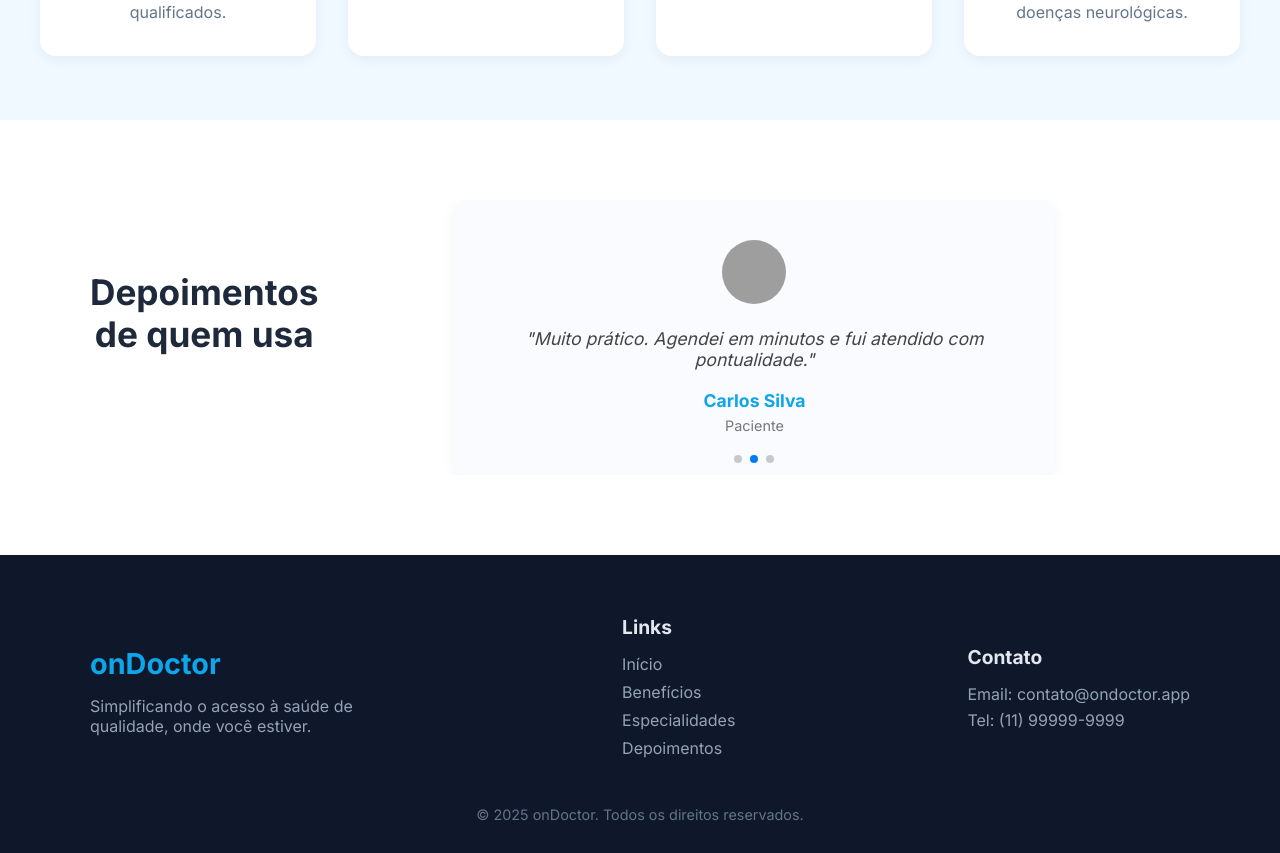
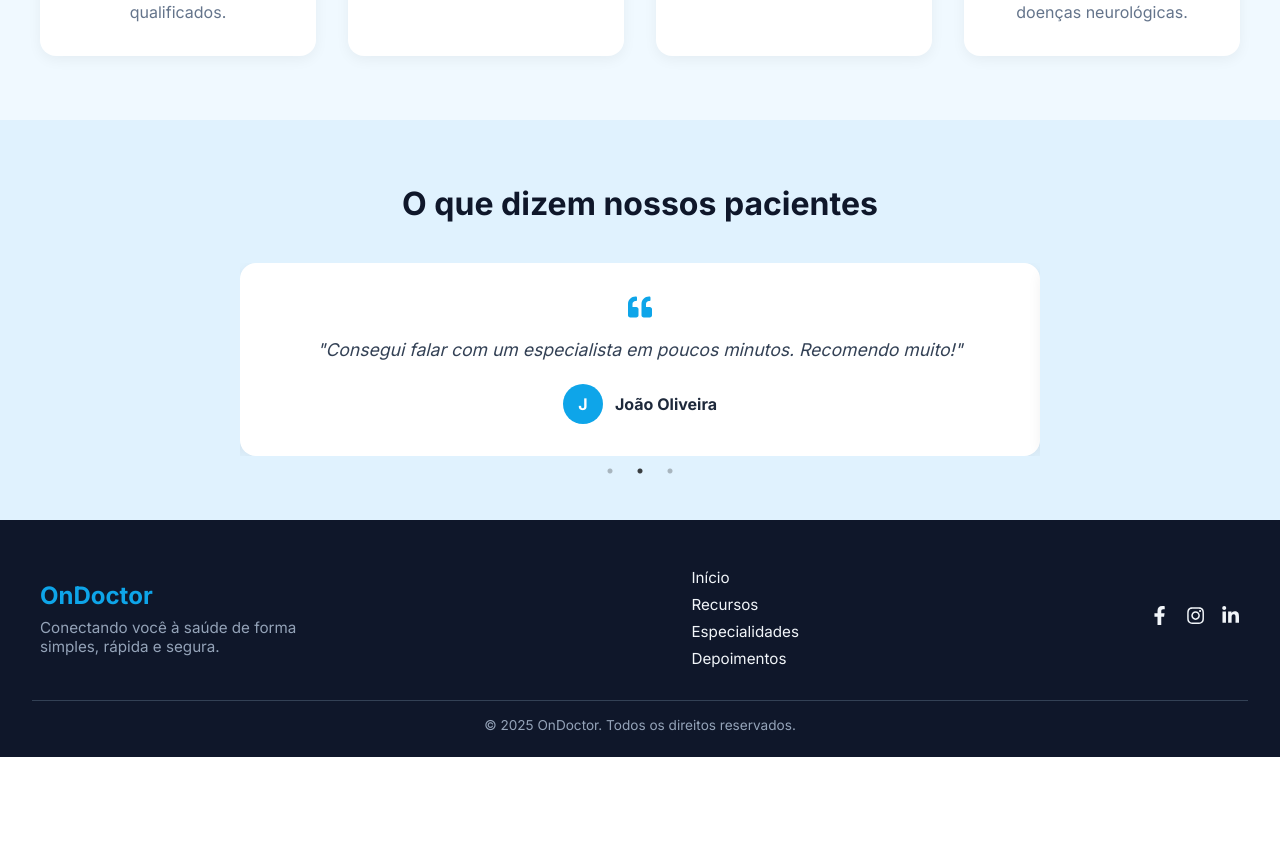
Before and after one commit to jreinaldodasilva/topsmile, a React (Create React App) app: page / in a window 1280 px wide. Shown: the part 1384-2237 px from the top of the page. After the commit the page ends 2141 px from the top, so only its background shows below. Built offline with nearby package versions, Linux system fonts and the light colour scheme; grey boxes are pictures that could not be loaded.

Commit message:
Updating Landing Page Testimonials and Footer

```diff
--- a/src/components/Footer/Footer.css
+++ b/src/components/Footer/Footer.css
@@ -1,63 +1,88 @@
 .footer {
   background-color: #0f172a;
-  color: #e2e8f0;
-  padding: 60px 20px 30px;
+  color: #f1f5f9;
+  padding: 3rem 2rem 1.5rem;
+  font-family: 'Inter', sans-serif;
 }
 
-.footer-content {
+.footer-container {
   display: flex;
   flex-wrap: wrap;
   justify-content: space-between;
-  gap: 40px;
+  gap: 2rem;
+  max-width: 1200px;
+  margin: 0 auto;
+  align-items: center;
 }
 
-.footer-brand h3 {
-  font-size: 1.8rem;
-  margin-bottom: 15px;
-  color: var(--color-primary);
+.footer-brand h2 {
+  font-size: 1.5rem;
+  margin-bottom: 0.5rem;
+  color: #0ea5e9;
 }
 
 .footer-brand p {
-  font-size: 1rem;
+  font-size: 0.95rem;
   color: #94a3b8;
   max-width: 300px;
 }
 
-.footer-links h4,
-.footer-contact h4 {
-  font-size: 1.2rem;
-  margin-bottom: 15px;
-  color: #e2e8f0;
-}
-
-.footer-links ul {
-  list-style: none;
-  padding: 0;
-  margin: 0;
-}
-
-.footer-links li {
-  margin-bottom: 8px;
+.footer-links {
+  display: flex;
+  flex-direction: column;
+  gap: 0.5rem;
 }
 
 .footer-links a {
-  color: #94a3b8;
+  color: #f1f5f9;
   text-decoration: none;
-  transition: color 0.3s ease;
+  font-size: 0.95rem;
+  transition: color 0.3s;
 }
 
 .footer-links a:hover {
-  color: #fff;
+  color: #0ea5e9;
 }
 
-.footer-contact p {
-  margin: 6px 0;
+.footer-social {
+  display: flex;
+  gap: 1rem;
+}
+
+.footer-social a {
+  color: #f1f5f9;
+  font-size: 1.2rem;
+  transition: color 0.3s;
+}
+
+.footer-social a:hover {
+  color: #0ea5e9;
+}
+
+.footer-bottom {
+  text-align: center;
+  margin-top: 2rem;
+  border-top: 1px solid #334155;
+  padding-top: 1rem;
+  font-size: 0.85rem;
   color: #94a3b8;
 }
 
-.footer-bottom {
-  margin-top: 40px;
-  text-align: center;
-  font-size: 0.9rem;
-  color: #64748b;
+/* Responsivo */
+@media (max-width: 768px) {
+  .footer-container {
+    flex-direction: column;
+    align-items: center;
+    text-align: center;
+  }
+
+  .footer-links {
+    flex-direction: row;
+    flex-wrap: wrap;
+    justify-content: center;
+  }
+
+  .footer-links a {
+    margin: 0 0.5rem;
+  }
 }
--- a/src/components/Footer/Footer.tsx
+++ b/src/components/Footer/Footer.tsx
@@ -1,34 +1,45 @@
 import React from 'react';
 import './Footer.css';
+import { FaFacebookF, FaInstagram, FaLinkedinIn } from 'react-icons/fa';
 
 const Footer: React.FC = () => {
+
+  const Icon1 = FaFacebookF as any;
+  const Icon2 = FaInstagram as any;
+  const Icon3 = FaLinkedinIn as any;
+
   return (
-    <footer className="footer">
-      <div className="container footer-content">
+    <footer className="footer" id="footer">
+      <div className="footer-container">
         <div className="footer-brand">
-          <h3>onDoctor</h3>
-          <p>Simplificando o acesso à saúde de qualidade, onde você estiver.</p>
+          <h2>OnDoctor</h2>
+          <p>Conectando você à saúde de forma simples, rápida e segura.</p>
         </div>
 
         <div className="footer-links">
-          <h4>Links</h4>
-          <ul>
-            <li><a href="#hero">Início</a></li>
-            <li><a href="#features">Benefícios</a></li>
-            <li><a href="#specialties">Especialidades</a></li>
-            <li><a href="#testimonials">Depoimentos</a></li>
-          </ul>
+          <a href="#home">Início</a>
+          <a href="#features">Recursos</a>
+          <a href="#specialties">Especialidades</a>
+          <a href="#testimonials">Depoimentos</a>
         </div>
 
-        <div className="footer-contact">
-          <h4>Contato</h4>
-          <p>Email: contato@ondoctor.app</p>
-          <p>Tel: (11) 99999-9999</p>
-        </div>
+        <div className="footer-social">
+          <a href="https://www.facebook.com" target="_blank" rel="noopener noreferrer">
+            <Icon1 />
+          </a>
+          <a href="https://www.instagram.com" target="_blank" rel="noopener noreferrer">
+            <Icon2 />
+          </a>
+          <a href="https://www.linkedin.com" target="_blank" rel="noopener noreferrer">
+            <Icon3 />
+          </a>
+
+
+      </div>
       </div>
 
       <div className="footer-bottom">
-        <p>© {new Date().getFullYear()} onDoctor. Todos os direitos reservados.</p>
+        <p>© {new Date().getFullYear()} OnDoctor. Todos os direitos reservados.</p>
       </div>
     </footer>
   );
--- a/src/components/Testimonials/Testimonials.css
+++ b/src/components/Testimonials/Testimonials.css
@@ -1,47 +1,61 @@
 .testimonials {
-  background-color: #fff;
-  padding: 80px 20px;
+  background-color: #e0f2fe;
+  padding: 4rem 2rem;
+}
+
+.testimonials-container {
+  max-width: 800px;
+  margin: 0 auto;
   text-align: center;
 }
 
-.testimonials-title {
-  font-size: 2.2rem;
-  margin-bottom: 50px;
-  color: var(--color-dark);
+.testimonials h2 {
+  font-size: 2rem;
+  margin-bottom: 2.5rem;
+  color: #0f172a;
 }
 
 .testimonial-card {
-  max-width: 600px;
-  margin: 0 auto;
-  padding: 40px 30px;
-  border-radius: 12px;
-  box-shadow: 0 4px 16px rgba(0, 0, 0, 0.05);
-  background-color: #f9fbff;
+  background-color: #ffffff;
+  border-radius: 1rem;
+  padding: 2rem 1.5rem;
+  box-shadow: 0 4px 14px rgba(0, 0, 0, 0.06);
+  position: relative;
 }
 
-.testimonial-img {
-  width: 64px;
-  height: 64px;
-  border-radius: 50%;
-  object-fit: cover;
-  margin-bottom: 20px;
+.quote-icon {
+  font-size: 1.5rem;
+  color: #0ea5e9;
+  margin-bottom: 1rem;
 }
 
-.testimonial-text {
+.testimonial-card .text {
   font-size: 1.1rem;
-  color: #444;
-  margin-bottom: 20px;
+  color: #334155;
+  margin-bottom: 1.5rem;
   font-style: italic;
 }
 
-.testimonial-card h4 {
-  font-size: 1.1rem;
-  font-weight: 600;
-  margin-bottom: 4px;
-  color: var(--color-primary);
+.author {
+  display: flex;
+  justify-content: center;
+  align-items: center;
+  gap: 0.75rem;
 }
 
-.testimonial-card span {
-  font-size: 0.9rem;
-  color: #777;
+.avatar-placeholder {
+  background-color: #0ea5e9;
+  color: #ffffff;
+  border-radius: 999px;
+  width: 40px;
+  height: 40px;
+  display: inline-flex;
+  align-items: center;
+  justify-content: center;
+  font-weight: bold;
 }
+
+.author h4 {
+  font-size: 1rem;
+  color: #1e293b;
+}
--- a/src/components/Testimonials/Testimonials.tsx
+++ b/src/components/Testimonials/Testimonials.tsx
@@ -1,56 +1,55 @@
 import React from 'react';
+import Slider from 'react-slick';
 import './Testimonials.css';
-import { Swiper, SwiperSlide } from 'swiper/react';
-import 'swiper/css';
-import 'swiper/css/pagination';
-
-import { Pagination, Autoplay } from 'swiper/modules';
+import { FaQuoteLeft } from 'react-icons/fa';
 
 const testimonials = [
   {
-    name: 'Ana Costa',
-    role: 'Paciente',
-    text: 'O atendimento foi excelente! Consegui falar com o médico sem sair de casa.',
-    image: '/assets/user1.jpg',
+    name: 'Maria Silva',
+    text: 'Fiquei surpresa com a qualidade do atendimento. Prático, rápido e muito eficiente!',
+    avatar: '', // Deixe em branco ou adicione imagem futura
   },
   {
-    name: 'Carlos Silva',
-    role: 'Paciente',
-    text: 'Muito prático. Agendei em minutos e fui atendido com pontualidade.',
-    image: '/assets/user2.jpg',
+    name: 'João Oliveira',
+    text: 'Consegui falar com um especialista em poucos minutos. Recomendo muito!',
+    avatar: '',
   },
   {
-    name: 'Juliana Rocha',
-    role: 'Paciente',
-    text: 'Me senti segura e acolhida. Recomendo muito o serviço!',
-    image: '/assets/user3.jpg',
+    name: 'Carla Souza',
+    text: 'O sistema é simples de usar e os profissionais são ótimos. Salvou minha semana!',
+    avatar: '',
   },
 ];
 
 const Testimonials: React.FC = () => {
+  const settings = {
+    dots: true,
+    infinite: true,
+    autoplay: true,
+    speed: 600,
+    autoplaySpeed: 5000,
+    slidesToShow: 1,
+    slidesToScroll: 1,
+    arrows: false,
+  };
+
+  const Icon = FaQuoteLeft as any;
   return (
-    <section id="testimonials" className="testimonials">
-      <div className="container">
-        <h2 className="testimonials-title">Depoimentos de quem usa</h2>
-        <Swiper
-          modules={[Pagination, Autoplay]}
-          spaceBetween={30}
-          slidesPerView={1}
-          pagination={{ clickable: true }}
-          autoplay={{ delay: 5000 }}
-          loop={true}
-        >
+    <section className="testimonials" id="testimonials">
+      <div className="testimonials-container">
+        <h2>O que dizem nossos pacientes</h2>
+        <Slider {...settings}>
           {testimonials.map((t, index) => (
-            <SwiperSlide key={index}>
-              <div className="testimonial-card">
-                <img src={t.image} alt={t.name} className="testimonial-img" />
-                <p className="testimonial-text">"{t.text}"</p>
+            <div className="testimonial-card" key={index}>
+              <Icon className="quote-icon" />
+              <p className="text">"{t.text}"</p>
+              <div className="author">
+                <div className="avatar">{t.avatar || <span className="avatar-placeholder">{t.name[0]}</span>}</div>
                 <h4>{t.name}</h4>
-                <span>{t.role}</span>
               </div>
-            </SwiperSlide>
+            </div>
           ))}
-        </Swiper>
+        </Slider>
       </div>
     </section>
   );
```
